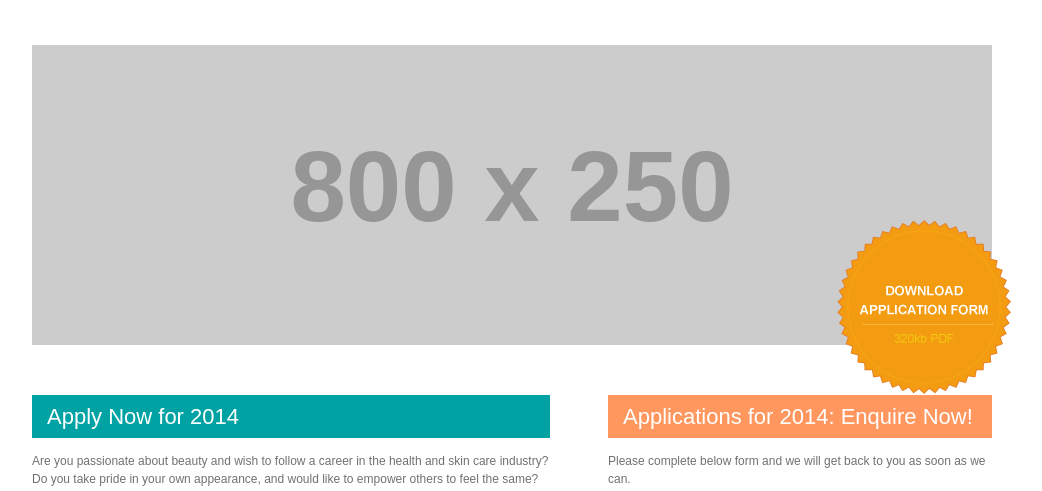
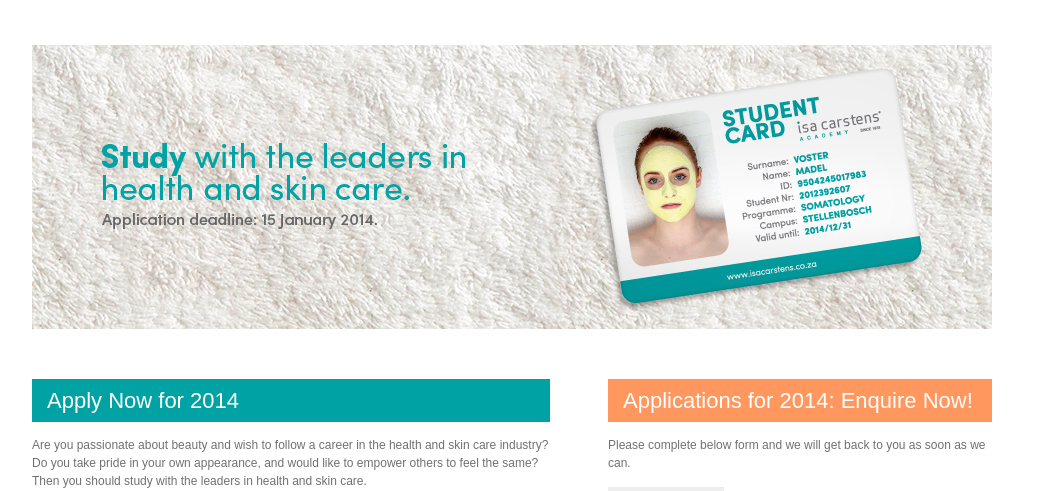
Before and after one commit to Fishgate/isa_micro, a PHP site: page / in a window 1280 px wide. Shown: the top 491 px of the page, without its empty margins (128-1170 px from the left). Run offline with PHP 8.4, Linux system fonts and the light colour scheme; grey boxes labelled with a size stand in for pictures from a placeholder-image service; some libraries are stand-ins or nearby versions.

Commit message:
Image change

```diff
--- a/htdocs/index.php
+++ b/htdocs/index.php
@@ -28,10 +28,7 @@
                           HEADER
         ==========================================-->
             <header>
-                <div class="download_desktop">
-                    <a href="download/application-form.pdf" target="_blank"><img src="img/download.png" alt="Download Application Form" /></a>
-                </div>
-                <img class="response-img" src="http://www.placehold.it/800x250" alt="isa carstens applications for 2014" />
+                <img class="response-img" src="img/isa_website_header.jpg" alt="isa carstens applications for 2014" />
             </header>
         <!--=======================================
                           BODY
--- a/htdocs/thank-you.php
+++ b/htdocs/thank-you.php
@@ -31,7 +31,7 @@
                 <div class="download_desktop">
                     <!--<a href="download/application-form.pdf" target="_blank"><img src="img/download.png" alt="Download Application Form" /></a>-->
                 </div>
-                <img class="response-img" src="http://www.placehold.it/800x250" alt="isa carstens applications for 2014" />
+                <img class="response-img" src="img/isa_website_header.jpg" alt="isa carstens applications for 2014" />
             </header>
         <!--=======================================
                           BODY
```
Also changed, not shown: htdocs/img/isa_website_header.jpg (added).
